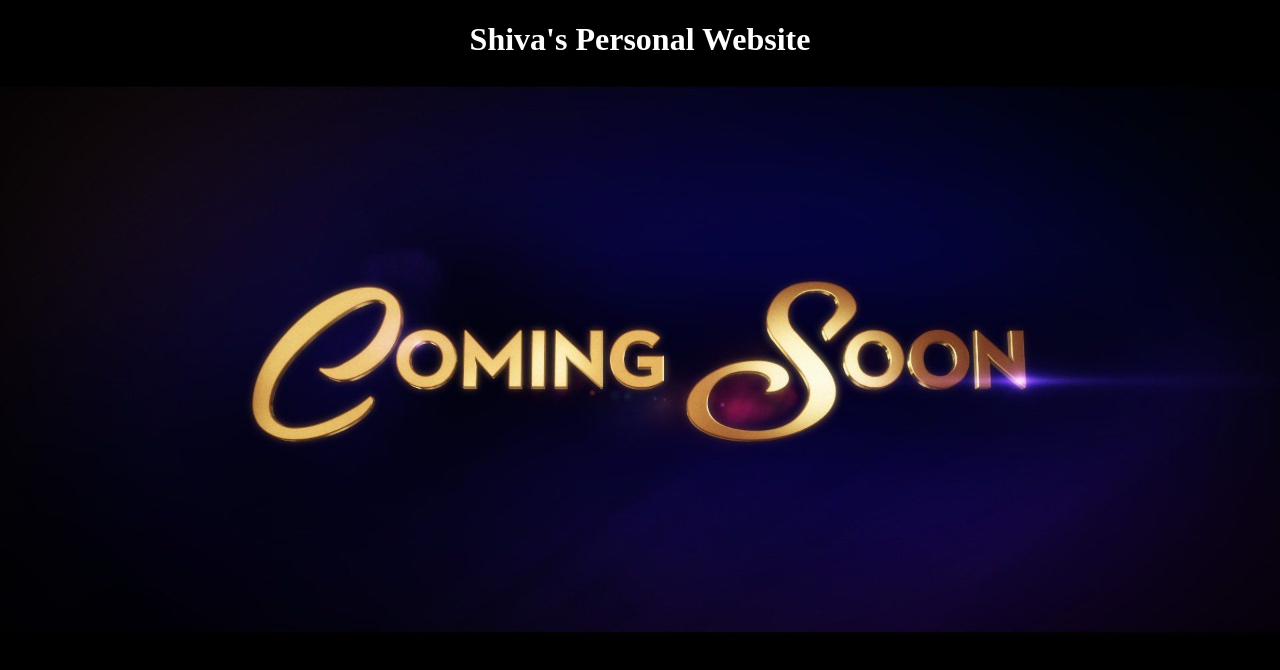
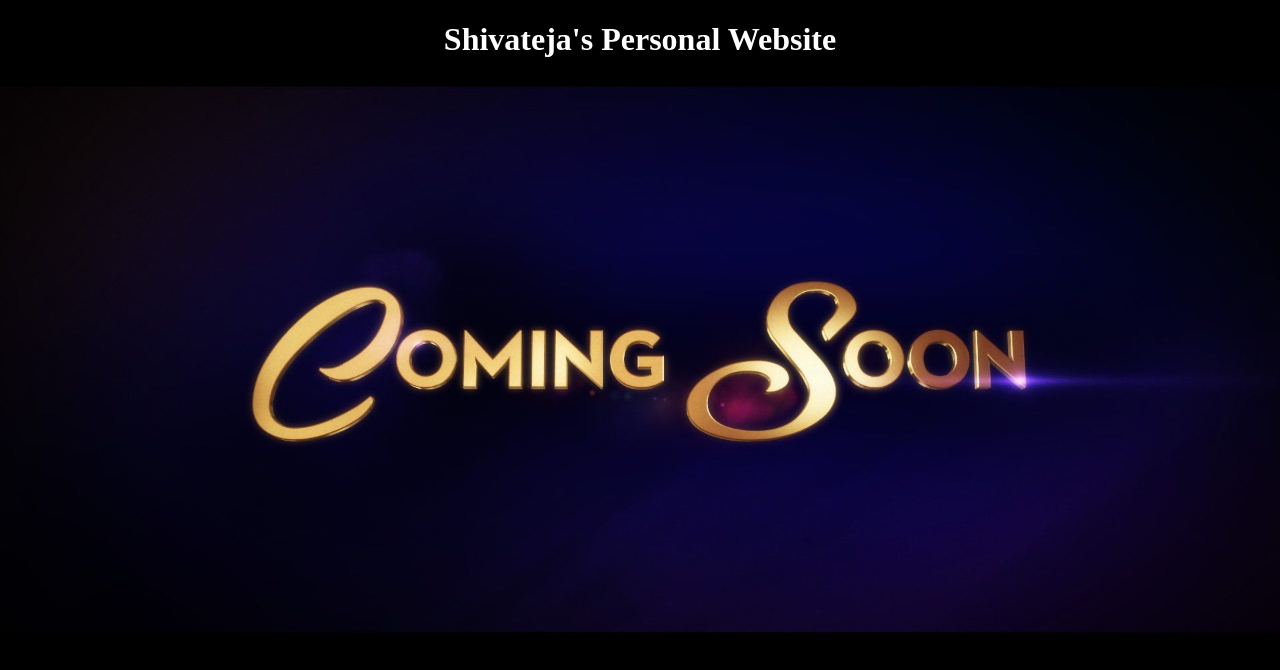
Before and after one commit to shivatejaburle/personalwebsite, a plain HTML site: page index.html in a window 1280 px wide. Drawn offline with Linux system fonts and the light colour scheme.

Commit message:
Update index.html

```diff
--- a/index.html
+++ b/index.html
@@ -19,6 +19,6 @@
         </style>
     </head>
     <body>
-        <h1>Shiva's Personal Website</h1>
+        <h1>Shivateja's Personal Website</h1>
     </body>
 </html>
```
